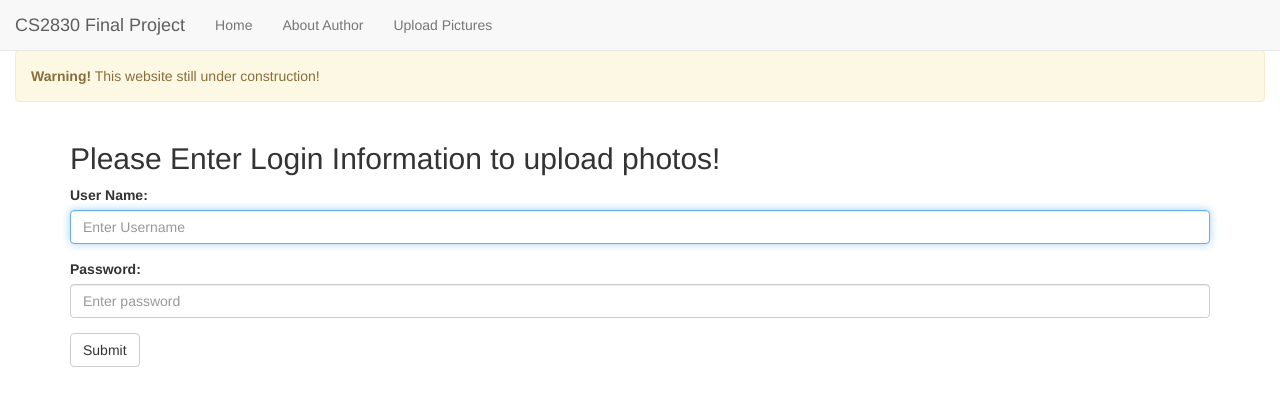
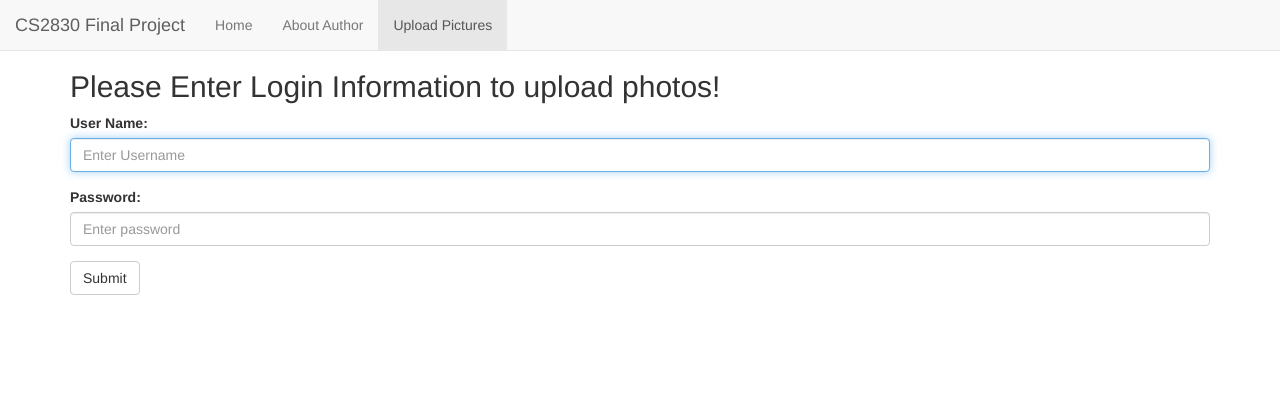
Before and after one commit to weixianlow/CS2830-FinalProject, a PHP site: page /pages/login.php in a window 1280 px wide. Shown: the top 406 px of the page. Run offline with PHP 8.4, Linux system fonts and the light colour scheme; some libraries are stand-ins or nearby versions.

Commit message:
removed warning alert

```diff
--- a/index.html
+++ b/index.html
@@ -73,10 +73,7 @@
 
 
 
-            <div class="alert alert-warning">
 
-                <strong>Warning!</strong> This website still under construction!
-            </div>
             <div class="container">
               <h4>Here are some pictures that has been uploaded by users! </h4>
 
--- a/pages/login_page.php
+++ b/pages/login_page.php
@@ -57,7 +57,7 @@
               <ul class="nav navbar-nav">
               <li><a href="http://wow.centralus.cloudapp.azure.com/finalproject/">Home</a></li>
               <li><a href="about.html">About Author</a></li>
-                <li><a href="http://wow.centralus.cloudapp.azure.com/finalproject/pages/upload_landing.php">Upload Pictures</a></li>
+                <li class="active"><a href="http://wow.centralus.cloudapp.azure.com/finalproject/pages/upload_landing.php">Upload Pictures</a></li>
 
             </ul>
               </div>
@@ -69,10 +69,7 @@
 
 
 
-            <div class="alert alert-warning">
 
-            <strong>Warning!</strong> This website still under construction!
-        </div>
 
 
 
```
Also changed, not shown: 1 other file.
